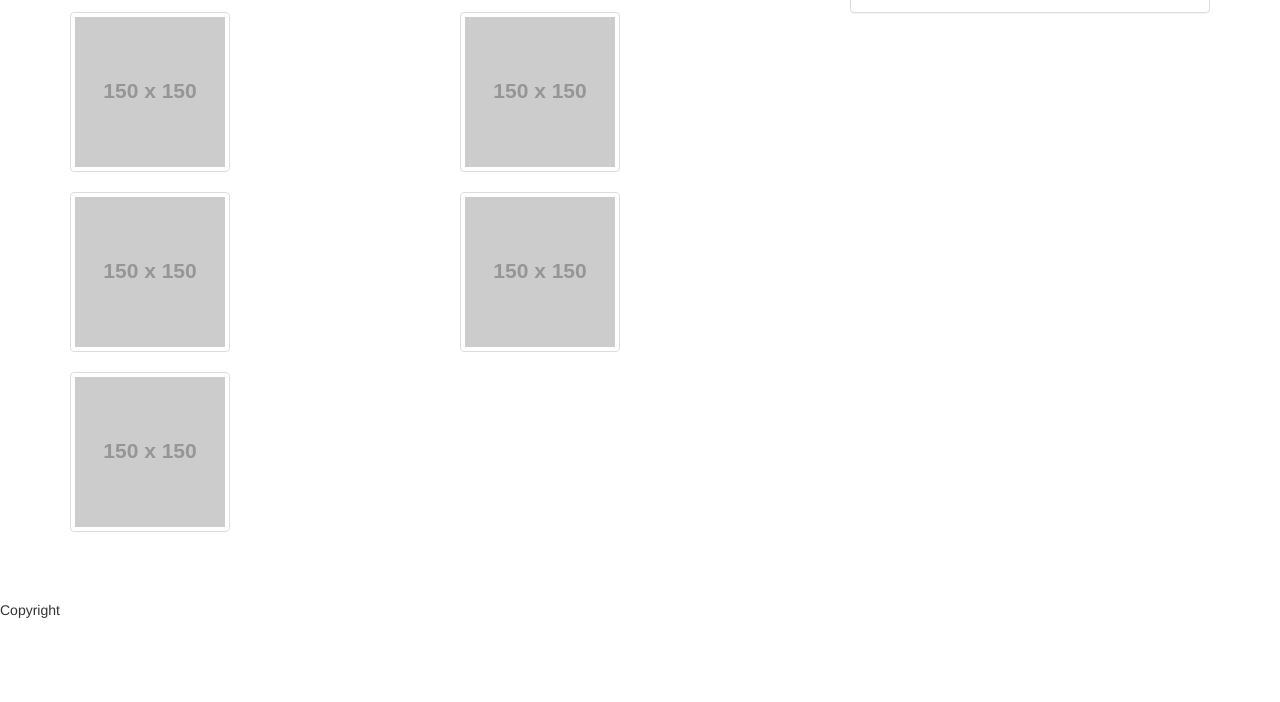
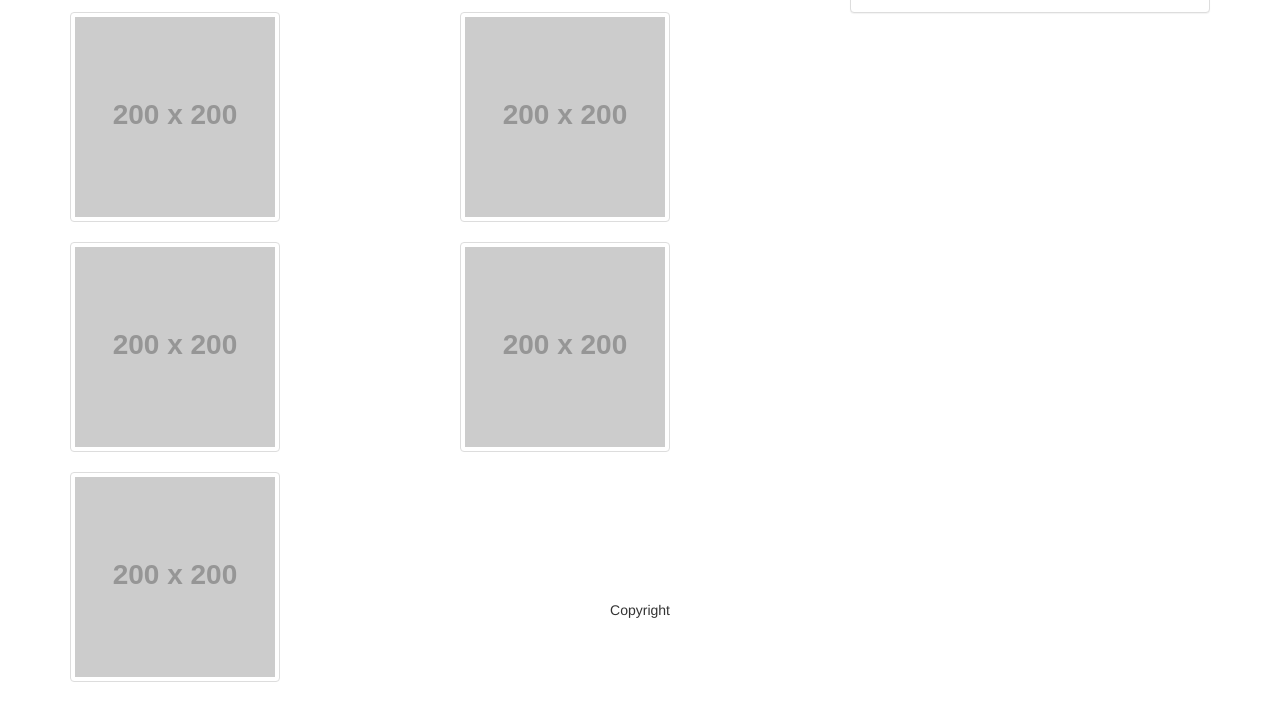
Before and after one commit to crdunn/Bootstrap-Portfolio, a plain HTML site: page portfolio.html in a window 1280 px wide. Shown: the part 180-882 px from the top of the page. Before the commit the page ends 800 px from the top, so only its background shows below. Drawn offline with nearby package versions, Linux system fonts and the light colour scheme; placeholder pictures from the web are drawn by us.

Commit message:
refined skeleton

```diff
--- a/portfolio.html
+++ b/portfolio.html
@@ -34,38 +34,38 @@
 
   <div class="container">
     <div class="row">
-      <div class="col-md-8">
+      <div class="col-md-8 col-sm-12">
         <div class="page-header">
           <h1>Portfolio</h1>
         </div>
 
         <div class="row">
-          <div class="col-md-6" style="margin-bottom: 20px">
-            <img src="http://placehold.it/150x150" alt="Placeholder" class="img-thumbnail">
+          <div class="col-sm-6 col-xs-8" style="margin-bottom: 20px">
+            <img src="http://placehold.it/200x200" alt="Placeholder" class="img-thumbnail">
           </div>
-          <div class="col-md-6" style="margin-bottom: 20px">
-            <img src="http://placehold.it/150x150" alt="Placeholder" class="img-thumbnail">
+          <div class="col-sm-6 col-xs-8" style="margin-bottom: 20px">
+            <img src="http://placehold.it/200x200" alt="Placeholder" class="img-thumbnail">
           </div>
         </div>
 
         <div class="row">
-          <div class="col-md-6" style="margin-bottom: 20px">
-            <img src="http://placehold.it/150x150" alt="Placeholder" class="img-thumbnail">
+          <div class="col-sm-6 col-sm-8" style="margin-bottom: 20px">
+            <img src="http://placehold.it/200x200" alt="Placeholder" class="img-thumbnail">
           </div>
-          <div class="col-md-6" style="margin-bottom: 20px">
-            <img src="http://placehold.it/150x150" alt="Placeholder" class="img-thumbnail">
+          <div class="col-sm-6 col-sm-8" style="margin-bottom: 20px">
+            <img src="http://placehold.it/200x200" alt="Placeholder" class="img-thumbnail">
           </div>
         </div>
 
         <div class="row" style="margin-bottom: 20px">
-          <div class="col-md-6">
-            <img src="http://placehold.it/150x150" alt="Placeholder" class="img-thumbnail">
+          <div class="col-sm-6 col-sm-8">
+            <img src="http://placehold.it/200x200" alt="Placeholder" class="img-thumbnail">
           </div>
         </div>
 
       </div>
 
-      <div class="col-md-4">
+      <div class="col-md-4 col-sm-10">
         <div class="panel panel-default">
           <div class="panel-heading">
             <h3 class="panel-title">Connect with Me</h3>
@@ -82,7 +82,7 @@
 
 
 
- <div class="footer navbar-fixed-bottom">Copyright</div>
+ <div class="footer navbar-fixed-bottom" style="text-align: center">Copyright</div>
 
   <!-- jQuery CDN -->
   <script src="https://ajax.googleapis.com/ajax/libs/jquery/1.11.3/jquery.min.js"></script>
```
Also changed, not shown: contact.html (+1 -1 lines), index.html (+1 -1 lines).
